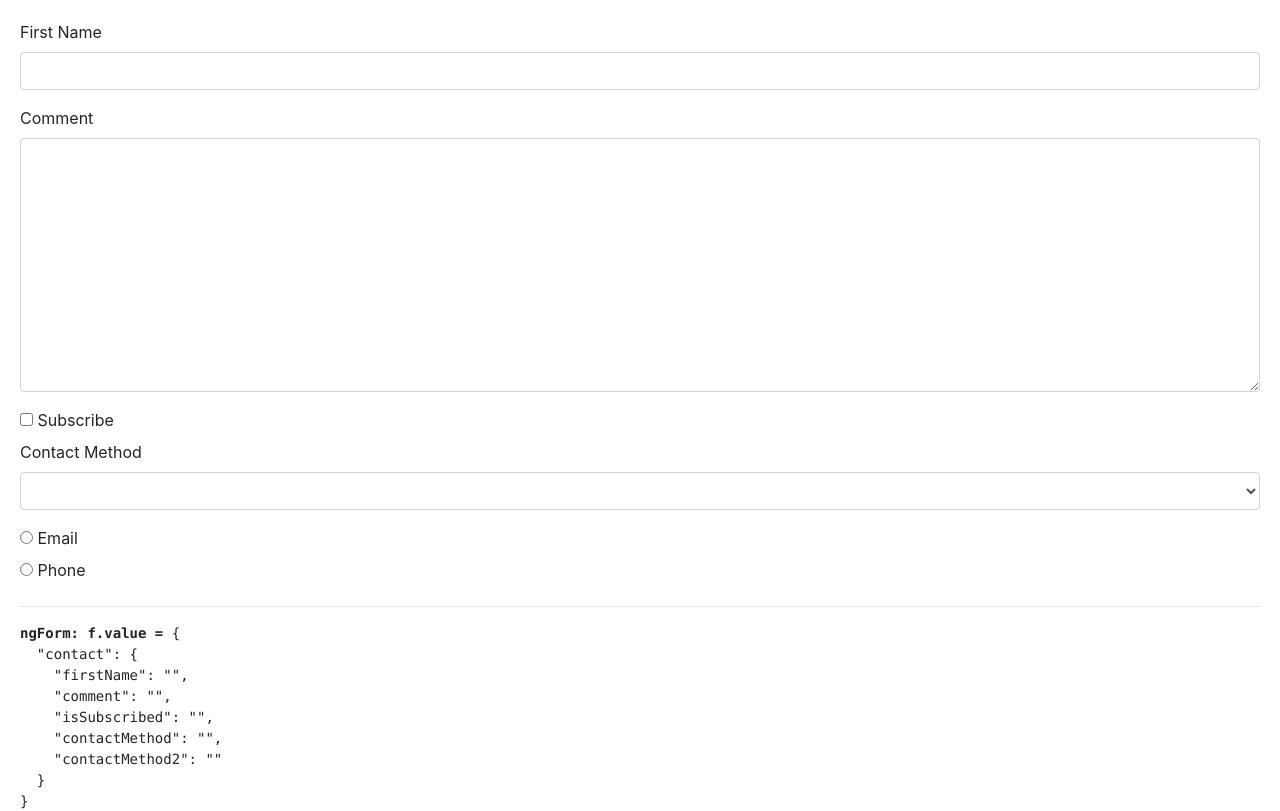
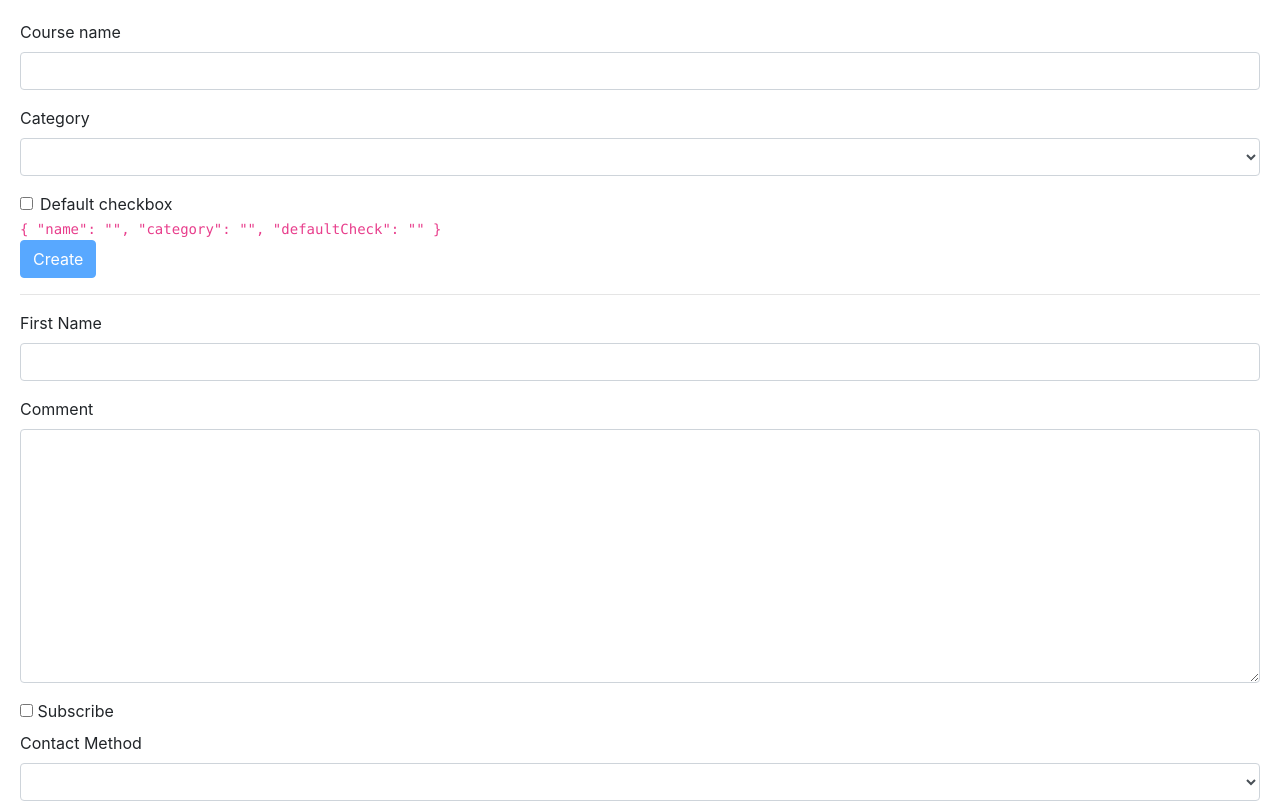
Before and after one commit to luk452/AngularDemo, an Angular app: page / in a window 1280 px wide. Shown: the top 811 px of the page. Built offline with nearby package versions, Linux system fonts and the light colour scheme.

Commit message:
Template driven form - another example

```diff
--- a/src/app/app.component.html
+++ b/src/app/app.component.html
@@ -1,3 +1,5 @@
+<new-course-form></new-course-form>
+<hr>
 <contact-form></contact-form>
 <hr>
 
--- a/src/app/app.module.ts
+++ b/src/app/app.module.ts
@@ -18,6 +18,7 @@ import { Courses2Component } from './courses2/courses2.component';
 import { InputFormatDirective } from './input-format.directive';
 import { ZippyComponent } from './zippy/zippy.component';
 import { ContactFormComponent } from './contact-form/contact-form.component';
+import { NewCourseFormComponent } from './new-course-form/new-course-form.component';
 
 
 @NgModule({
@@ -34,7 +35,8 @@ import { ContactFormComponent } from './contact-form/contact-form.component';
     Courses2Component,
     InputFormatDirective,
     ZippyComponent,
-    ContactFormComponent
+    ContactFormComponent,
+    NewCourseFormComponent
   ],
   imports: [
     BrowserModule,
--- /dev/null
+++ b/src/app/new-course-form/new-course-form.component.html
@@ -0,0 +1,28 @@
+<form #f="ngForm" (ngSubmit)="submit(f.value)">
+  <div class="form-group">
+    <label for="name">Course name</label>
+    <input required minlength="3" ngModel name="name" #name="ngModel" type="text" id="name" class="form-control">
+    <span *ngIf="name.touched && name.errors?.required" class="badge badge-pill badge-warning" (click)="log(name)">Name is required</span>
+    <span *ngIf="name.errors?.minlength" class="badge badge-pill badge-warning" (click)="log(name)">Name should have at least {{ name.errors.minlength.requiredLength }} characters</span>
+  </div>
+
+  <div class="form-group">
+    <label for="category">Category</label>
+    <select required ngModel name="category" #category="ngModel" id="category" class="form-control">
+      <option value=""></option>
+      <option *ngFor="let c of categories" [value]="c.id">{{ c.name }}</option>
+    </select>
+    <span *ngIf="category.touched && category.invalid" class="badge badge-pill badge-warning">Category is required</span>
+  </div>
+
+  <div class="form-check">
+    <input ngModel name="defaultCheck" class="form-check-input" type="checkbox" value="" id="defaultCheck">
+    <label class="form-check-label" for="defaultCheck">
+      Default checkbox
+    </label>
+  </div>
+
+  <code>{{ f.value | json }}</code><br>
+
+  <button class="btn btn-primary" [disabled]="f.invalid">Create</button>
+</form>
--- /dev/null
+++ b/src/app/new-course-form/new-course-form.component.ts
@@ -0,0 +1,22 @@
+import { Component, OnInit } from "@angular/core";
+
+@Component({
+  selector: "new-course-form",
+  templateUrl: "./new-course-form.component.html",
+  styleUrls: ["./new-course-form.component.css"]
+})
+export class NewCourseFormComponent {
+  categories = [
+    { id: 1, name: "Development" },
+    { id: 2, name: "Art" },
+    { id: 3, name: "Languages" }
+  ];
+
+  log (o) {
+    console.log(o);
+  }
+
+  submit (j) {
+    console.log(j);
+  }
+}
```
Also changed, not shown: src/app/new-course-form/new-course-form.component.css (added), src/styles.css (line endings or trailing spaces), 1 other file (tests, documents, lock files or other folders).
